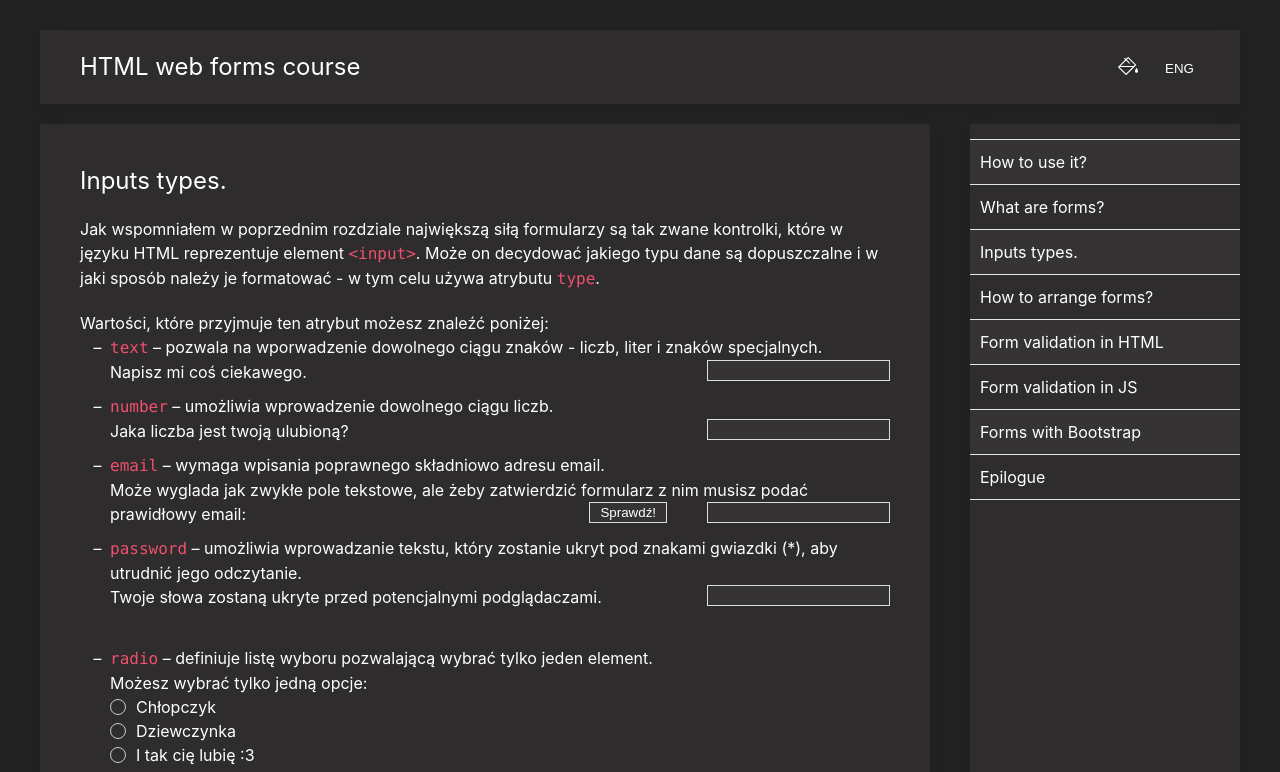
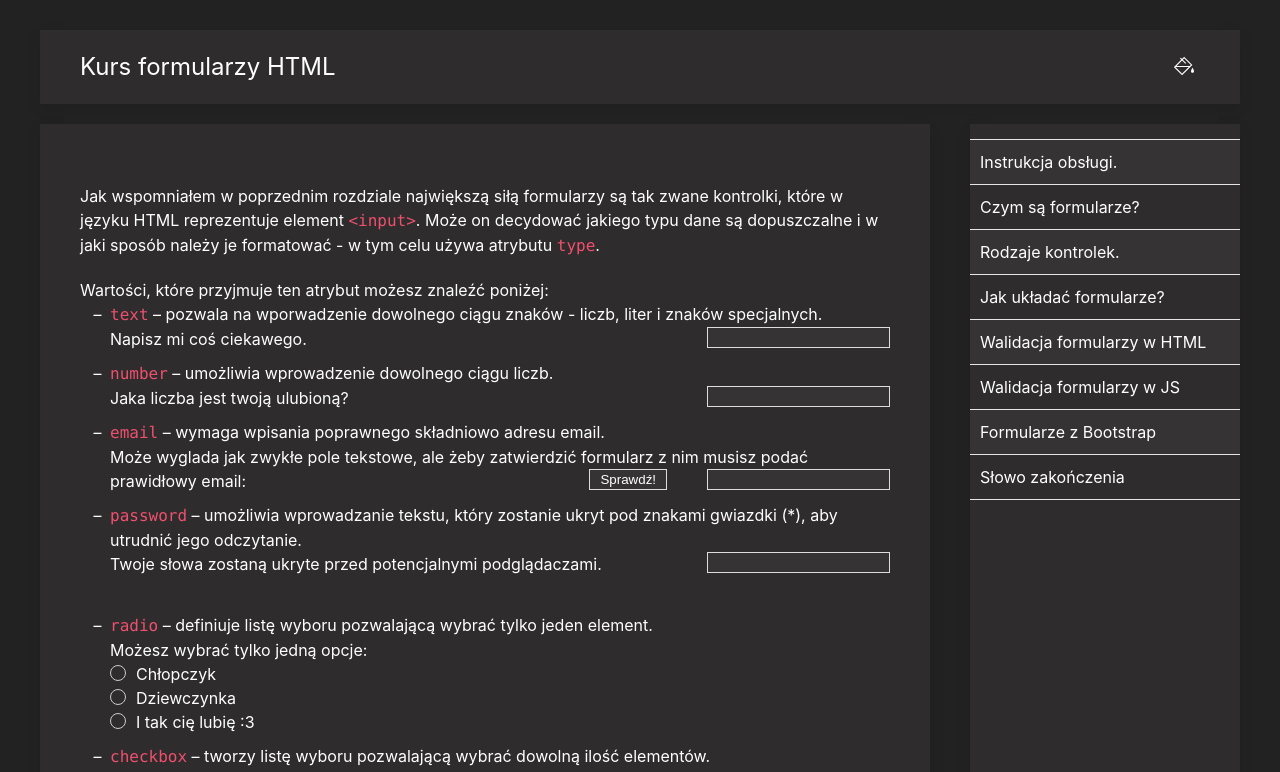
Before and after one commit to kishieel/web-forms-course, a React (Create React App) app: page /lesson/2 in a window 1280 px wide. Shown: the top 772 px of the page. Built offline with nearby package versions, Linux system fonts and the light colour scheme.

Commit message:
Translations have been abandoned - only Polish.

```diff
--- a/src/components/App.js
+++ b/src/components/App.js
@@ -20,21 +20,14 @@ import {
 const App = () => {
 
   const [ darkMode, setDarkMode ] = useState( localStorage.getItem('darkMode') !== "false" )
-  const [ language, setLanguage ] = useState( localStorage.getItem('language') || "ENG" )
 
   const handleDarkModeChange = ( ) => {
-    console.log( darkMode, localStorage.getItem('darkMode') )
     setDarkMode( ! darkMode  )
-  }
-
-  const handleLanguageChange = ( ) => {
-    setLanguage( language === "ENG" ? "PLN" : "ENG"  )
   }
 
   useEffect(() => {
     localStorage.setItem('darkMode', darkMode);
-    localStorage.setItem('language', language);
-  }, [ darkMode, language ]);
+  }, [ darkMode ]);
 
   return (<>
     <Router>
@@ -43,49 +36,49 @@ const App = () => {
         <div className="uk-container">
           <div className="uk-grid uk-grid-match">
             <div className="uk-width-1-1@m uk-margin-bottom">
-              <Header handleDarkModeChange={ handleDarkModeChange } handleLanguageChange={ handleLanguageChange} lang={ language }/>
+              <Header handleDarkModeChange={ handleDarkModeChange } />
             </div>
             <div className="uk-width-1-4@m uk-margin-bottom uk-flex-last@m">
-              <Navigation lang={ language }/>
+              <Navigation />
             </div>
             <div className="uk-width-3-4@m uk-margin-bottom">
               <Switch>
                 <Route exact={true} path="/">
-                  <Introduction lang={ language }/>
+                  <Introduction />
                 </Route>
                 <Route path="/introduction">
-                  <Introduction lang={ language }/>
+                  <Introduction />
                 </Route>
 
                 <Route path="/lesson/1">
-                  <FirstLesson lang={ language }/>
+                  <FirstLesson />
                 </Route>
                 <Route path="/lesson/2">
-                  <SecondLesson lang={ language }/>
+                  <SecondLesson />
                 </Route>
                 <Route path="/lesson/3">
-                  <ThirdLesson lang={ language }/>
+                  <ThirdLesson />
                 </Route>
                 <Route path="/lesson/4">
-                  <FourthLesson lang={ language }/>
+                  <FourthLesson />
                 </Route>
                 <Route path="/lesson/5">
-                  <FifthLesson lang={ language }/>
+                  <FifthLesson />
                 </Route>
                 <Route path="/lesson/6">
-                  <SixthLesson lang={ language }/>
+                  <SixthLesson />
                 </Route>
                 <Route path="/epilogue">
-                  <Epilogue lang={ language }/>
+                  <Epilogue />
                 </Route>
                 <Route path="*">
-                  <NotFound lang={ language }/>
+                  <NotFound />
                 </Route>
               </Switch>
             </div>
           </div>
           <div className="uk-width-1-1@m uk-margin-bottom">
-            <Footer lang={ language }/>
+            <Footer />
           </div>
         </div>
       </div>
--- a/src/components/lessons/FirstLesson.js
+++ b/src/components/lessons/FirstLesson.js
@@ -6,12 +6,25 @@ const FirstLesson = ( props ) => {
 
   return (<>
     <article className="uk-card uk-card-default uk-card-body">
-      <h3 className="uk-card-title">{ selectLanguageText( lang, "lesson-1-title") }</h3>
-      <p>{ selectLanguageText( lang, "lesson-1-paragraph-1" ) }</p>
-      <div>{ selectLanguageText( lang, "lesson-1-paragraph-2" ) }</div>
-      <p>{ selectLanguageText( lang, "lesson-1-paragraph-3" ) }</p>
-      <div className="uk-alert-primary" uk-alert="">{ selectLanguageText( lang, "lesson-1-paragraph-4" ) }</div>
-      <p>{ selectLanguageText( lang, "lesson-1-paragraph-5" ) }</p>
+      <h3 className="uk-card-title">Czym są formularze?</h3>
+      <p>Najprościej mówiąc formularz <span className="tk-code">&lt;form&gt;</span> to nic innego jak kontener na kontrolki, które umozliwiają pobieranie danych od uzytkownika. Następnie po zatwierdzeniu formularza za pomocą zdarzenia <span className="tk-code">submit</span> mogą one zostać przesłane pod podany adres lub przetworzone przez skryp JS.</p>
+      <div>
+        Najistotniejszymi atrybutami formularza są :
+        <ul className="uk-list uk-list-hyphen uk-list-collapse">
+          <li>
+            <span className="tk-code">action</span> &ndash; określa adres URL pod który należy przesłać formularz (&nbsp;domyślnie : strona wysyłająca&nbsp;).
+          </li>
+          <li>
+            <span className="tk-code">method</span> &ndash; określa metodę HTTP używaną podczas przesyłania formularza (&nbsp;domyślnie: GET&nbsp;).
+          </li>
+        </ul>
+      </div>
+      <p>Aby poznać szczegołowo wszystkie atrybuty formularza możesz odwiedzić stronę <a href="https://www.w3schools.com/html/html_forms.asp">W3C School</a>, którą z całego serduszka polecam na początek nauki&nbsp;:)</p>
+      <div className="uk-alert-primary" uk-alert="">
+        <h3>Ciekawostka!</h3>
+        <p>Czy wiedziałeś, że za pomocą formularza możesz wywołać klienta poczty na komputerze użytkownika? - ja nie. Aby to osiągnąć w atrybucie <span className="tk-code">action</span> wystarczy skorzystać z polecenia <span className="tk-code">mailto</span>, a następnie - po dwukropku - podać adres e-mail, na który ma zostać wysłana treść formularza.</p>
+      </div>
+      <p>Dla wstępnego zrozumienia co mam na myśli mówiąc "kontener na kontrolki" możesz pobawić się poniższym przykładem: <span className="tk-pervert">Wiem że lubisz takie zabawy&nbsp;:3</span></p>
       <iframe
         height="300"
         scrolling="no"
@@ -26,7 +39,7 @@ const FirstLesson = ( props ) => {
           (<a href='https://codepen.io/tomaszkisiel'>@tomaszkisiel</a>) on <a href='https://codepen.io'>CodePen</a>.
         </div>
       </iframe>
-      <p>{ selectLanguageText( lang, "lesson-1-paragraph-6" ) }</p>
+      <p>Jak sam widzisz formularz nie jest czymś nazbyt ciekawym. Zdecydowanie ciekawsze są jego różnorakie kontrolki ukryte pod znacznikiem <span className="tk-code">&lt;input&gt;</span>, które umożliwiają wprowadzenie danych wybranego typu. Jeżeli przeraża cię ilość którą zobaczyłeś w tym pinie.. nie martw się - w następnej zakładce będzie więcej&nbsp;:P</p>
       <div className="uk-alert-primary" uk-alert="">
         <h3>ZADANIE BOJOWE !!!</h3>
         <p>Przed przeczytaniem następnego rozdziału, przypomnij sobie z jakimi formularzami spotkałeś się do tej pory w internecie oraz jakie dane można było w nich wprawdzać - powodzenia!</p>
--- a/src/components/theme/Header.js
+++ b/src/components/theme/Header.js
@@ -2,22 +2,15 @@ import React from 'react'
 import { selectLanguageText } from '../../lang'
 
 const Header = ( props ) => {
-  const { lang, handleDarkModeChange, handleLanguageChange } = props
+  const { handleDarkModeChange } = props
 
   return (<>
     <header className="uk-card uk-card-default uk-card-body"
       style={{ paddingTop: 20, paddingBottom: 20 }}>
       <div className="uk-grid">
-        <h3 className="uk-width-1-1 uk-width-expand@s uk-card-title uk-margin-remove-bottom">
-          { selectLanguageText( lang, "header" ) }
-        </h3>
+        <h3 className="uk-width-1-1 uk-width-expand@s uk-card-title uk-margin-remove-bottom">Kurs formularzy HTML</h3>
         <span className="uk-width-1-1 uk-width-auto@s"
           style={{ cursor: 'pointer' }}>
-          <button className="uk-align-right tk-theme-button"
-            onClick={ () => handleLanguageChange() }
-            style={{ margin: 0, marginTop: 10, marginLeft: 15 }}>
-            { lang }
-          </button>
           <button className="uk-align-right tk-theme-button"
             onClick={ () => handleDarkModeChange() }
             style={{ margin: 0, marginTop: 5 }}>
--- a/src/components/theme/Navigation.js
+++ b/src/components/theme/Navigation.js
@@ -2,36 +2,34 @@ import React from 'react'
 import { Link } from "react-router-dom";
 import { selectLanguageText } from '../../lang'
 
-const Navigation = ( props ) => {
-  const { lang } = props
-
+const Navigation = ( ) => {
   return (<>
     <nav className="uk-card uk-card-default uk-card-body"
       style={{ padding: 0, paddingTop: 15, paddingBottom: 15 }}>
       <ul className="uk-list uk-list-striped">
         <li className="tk-nav-item">
-          <Link to="/introduction">{ selectLanguageText( lang, "introduction-title" ) }</Link>
+          <Link to="/introduction">Instrukcja obsługi.</Link>
         </li>
         <li className="tk-nav-item">
-          <Link to="/lesson/1">{ selectLanguageText( lang, "lesson-1-title" ) }</Link>
+          <Link to="/lesson/1">Czym są formularze?</Link>
         </li>
         <li className="tk-nav-item">
-          <Link to="/lesson/2">{ selectLanguageText( lang, "lesson-2-title" ) }</Link>
+          <Link to="/lesson/2">Rodzaje kontrolek.</Link>
         </li>
         <li className="tk-nav-item">
-          <Link to="/lesson/3">{ selectLanguageText( lang, "lesson-3-title" ) }</Link>
+          <Link to="/lesson/3">Jak układać formularze?</Link>
         </li>
         <li className="tk-nav-item">
-          <Link to="/lesson/4">{ selectLanguageText( lang, "lesson-4-title" ) }</Link>
+          <Link to="/lesson/4">Walidacja formularzy w HTML</Link>
         </li>
         <li className="tk-nav-item">
-          <Link to="/lesson/5">{ selectLanguageText( lang, "lesson-5-title" ) }</Link>
+          <Link to="/lesson/5">Walidacja formularzy w JS</Link>
         </li>
         <li className="tk-nav-item">
-          <Link to="/lesson/6">{ selectLanguageText( lang, "lesson-6-title" ) }</Link>
+          <Link to="/lesson/6">Formularze z Bootstrap</Link>
         </li>
         <li className="tk-nav-item">
-          <Link to="/epilogue">{ selectLanguageText( lang, "epilogue-title" ) }</Link>
+          <Link to="/epilogue">Słowo zakończenia</Link>
         </li>
       </ul>
     </nav>
--- a/src/lang/index.js
+++ b/src/lang/index.js
@@ -2,29 +2,29 @@ import React from 'react'
 
 const translations = {
   "PLN": {
-    "header": "Kurs formularzy HTML",
-    "footer": "Projekt i wykonanie : Tomasz Kisiel 2020",
-    "introduction-title": "Instrukcja obsługi.",
+    "header": "",
+    "footer": "",
+    "introduction-title": "",
 
-    "lesson-1-title": "Czym są formularze?",
-    "lesson-1-paragraph-1": <>Najprościej mówiąc formularz <span className="tk-code">&lt;form&gt;</span> to nic innego jak kontener na kontrolki, które umozliwiają pobieranie danych od uzytkownika. Następnie po zatwierdzeniu formularza za pomocą zdarzenia <span className="tk-code">submit</span> mogą one zostać przesłane pod podany adres lub przetworzone przez skryp JS.</>,
-    "lesson-1-paragraph-2": <>Najistotniejszymi atrybutami formularza są : <ul className="uk-list uk-list-hyphen uk-list-collapse"> <li> <span className="tk-code">action</span> &ndash; określa adres URL pod który należy przesłać formularz (&nbsp;domyślnie : strona wysyłająca&nbsp;). </li> <li> <span className="tk-code">method</span> &ndash; określa metodę HTTP używaną podczas przesyłania formularza (&nbsp;domyślnie: GET&nbsp;). </li> </ul></>,
-    "lesson-1-paragraph-3": <>Aby poznać szczegołowo wszystkie atrybuty formularza możesz odwiedzić stronę <a href="https://www.w3schools.com/html/html_forms.asp">W3C School</a>, którą z całego serduszka polecam na początek nauki&nbsp;:)</>,
-    "lesson-1-paragraph-4": <><h3>Ciekawostka!</h3> <p>Czy wiedziałeś, że za pomocą formularza możesz wywołać klienta poczty na komputerze użytkownika? - ja nie. Aby to osiągnąć w atrybucie <span className="tk-code">action</span> wystarczy skorzystać z polecenia <span className="tk-code">mailto</span>, a następnie - po dwukropku - podać adres e-mail, na który ma zostać wysłana treść formularza.</p></>,
-    "lesson-1-paragraph-5": <>Dla wstępnego zrozumienia co mam na myśli mówiąc "kontener na kontrolki" możesz pobawić się poniższym przykładem: <span className="tk-pervert">Wiem że lubisz takie zabawy&nbsp;:3</span></>,
-    "lesson-1-paragraph-6": <>Jak sam widzisz formularz nie jest czymś nazbyt ciekawym. Zdecydowanie ciekawsze są jego różnorakie kontrolki ukryte pod znacznikiem <span className="tk-code">&lt;input&gt;</span>, które umożliwiają wprowadzenie danych wybranego typu. Jeżeli przeraża cię ilość którą zobaczyłeś w tym pinie.. nie martw się - w następnej zakładce będzie więcej&nbsp;:P</>,
+    "lesson-1-title": "",
+    "lesson-1-paragraph-1": <></>,
+    "lesson-1-paragraph-2": <></>,
+    "lesson-1-paragraph-3": <></>,
+    "lesson-1-paragraph-4": <></>,
+    "lesson-1-paragraph-5": <></>,
+    "lesson-1-paragraph-6": <></>,
 
-    "lesson-2-title": "Rodzaje kontrolek.",
-    "lesson-3-title": "Jak układać formularze?",
-    "lesson-4-title": "Walidacja formularzy w HTML",
-    "lesson-5-title": "Walidacja formularzy w JS",
-    "lesson-6-title": "Formularze z Bootstrap",
-    "epilogue-title": "Słowo zakończenia",
-    "not-found-title": "Chyba zabłądziłeś przyjacielu :3",
-    "not-found-what-next": "Co robisz ?",
-    "not-found-back-home": "Zabierz mnie do normalności..",
-    "not-found-go-deep": "Wchodzę w głąb kurliczej nory!",
-    "not-found-go-real-deep": "Pokaż mi prawdę!",
+    "lesson-2-title": "",
+    "lesson-3-title": "",
+    "lesson-4-title": "",
+    "lesson-5-title": "",
+    "lesson-6-title": "",
+    "epilogue-title": "",
+    "not-found-title": "",
+    "not-found-what-next": "",
+    "not-found-back-home": "",
+    "not-found-go-deep": "",
+    "not-found-go-real-deep": "",
   },
   "ENG": {
     "header": "HTML web forms course",
```
Also changed, not shown: src/components/theme/Footer.js (+2 -6 lines), src/components/theme/NotFound.js (+6 -12 lines).
